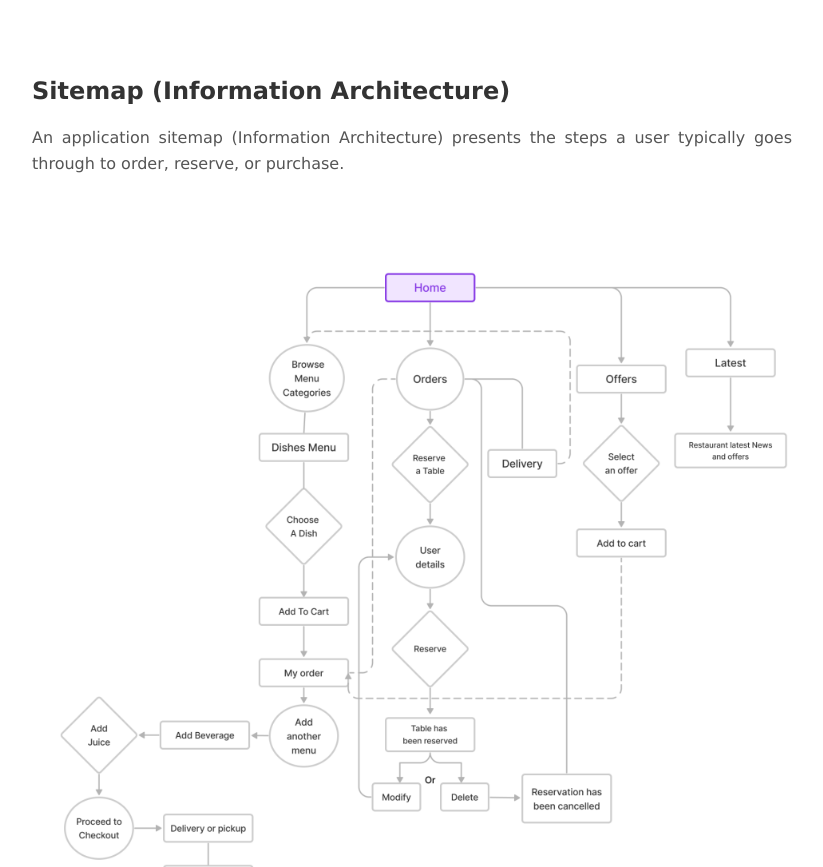
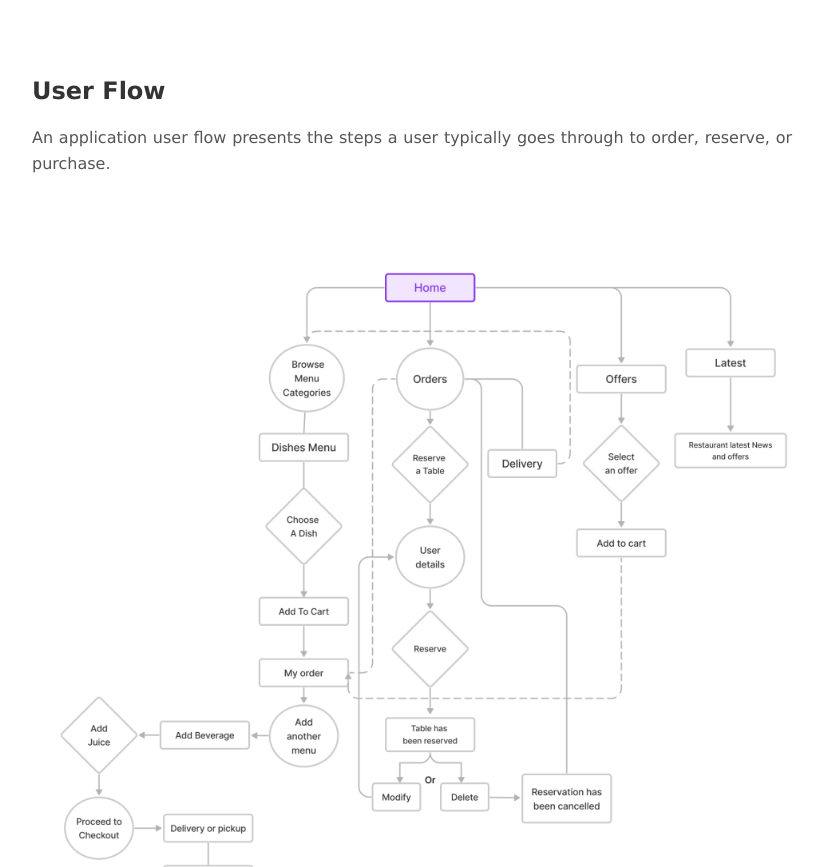
Before and after one commit to injika/case-study, a plain HTML site: page index.html in a window 1280 px wide. Shown: the part 3909-4776 px from the top of the page, without its empty margins (228-1051 px from the left). Drawn offline with Linux system fonts and the light colour scheme.

Commit message:
Update index.html

```diff
--- a/index.html
+++ b/index.html
@@ -99,9 +99,9 @@
 <img src="images/1wf.jpeg" alt="skitch" class="responsive"></div>
 
 
-                <h2>Sitemap (Information Architecture)
+                <h2>User Flow
                 </h2>
-                <p>An application sitemap (Information Architecture) presents the steps a user typically goes through to order, reserve, or purchase.
+                <p>An application user flow presents the steps a user typically goes through to order, reserve, or purchase.
 
                 </p>
                 <img src="images/sitemap.webp" alt="Nature" class="responsive">
```
